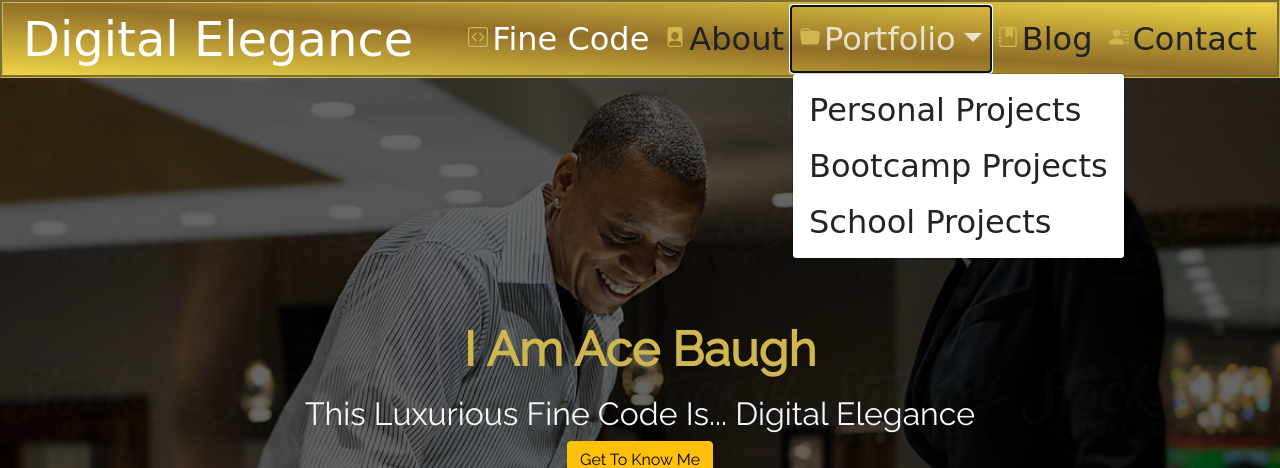
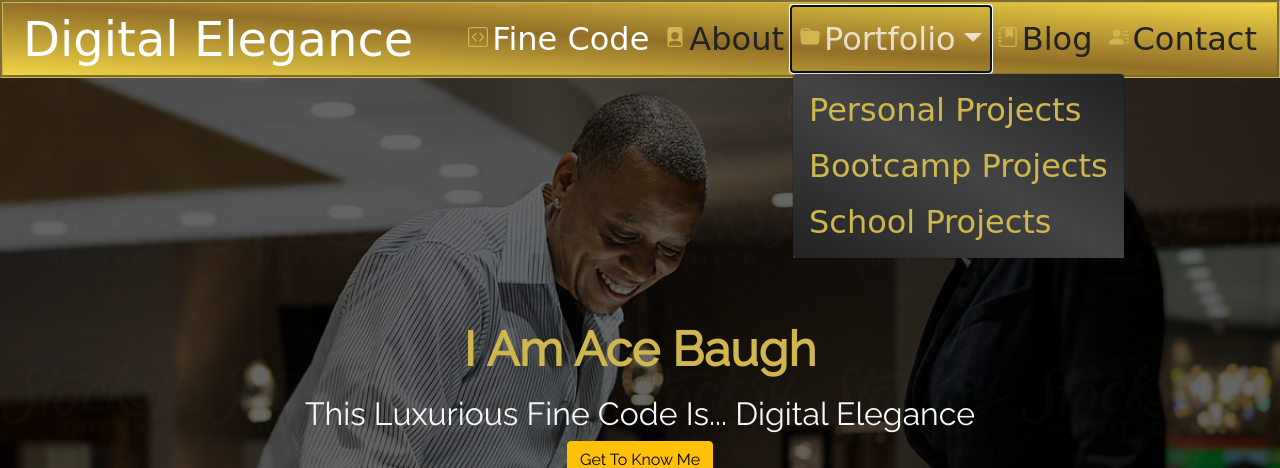
Before and after one commit to acieffe/digitalelegance, a PHP site: page /FineCode/ in a window 1280 px wide, after a click on "Portfolio". Shown: the top 468 px of the page. Run offline with PHP 8.4, Linux system fonts and the light colour scheme; some web fonts are replaced.

Commit message:
New fixes to the nav

```diff
--- a/FineCode/css/style.css
+++ b/FineCode/css/style.css
@@ -60,6 +60,11 @@ a {
 .navbar-dark .navbar-toggler {
 	color: rgba(255, 255, 255, 0.55);
 	border: var(--gold) 3px groove;
+}
+
+.dropdown-item:hover {
+	background-color: rgba(34, 34, 34, 0.4);
+	color: var(--white);
 }
 
 .header-logo {
@@ -173,10 +178,10 @@ footer svg:hover {
 	margin-bottom: 0;
 }
 
-@media only screen and (max-width: 1000px) {
-	.header-logo {
-		font-size: 2em;
-	}
+@media only screen and (min-width: 992px) {
+   .nav-link svg {
+      color: var(--gold);
+   }
 }
 
 @media only screen and (max-width: 450px) {
@@ -211,7 +216,6 @@ footer svg:hover {
 	color: var(--dkSteel);
 }
 
-
 .text-black {
 	color: var(--dkSteel);
 }
--- a/FineCode/index.html
+++ b/FineCode/index.html
@@ -40,15 +40,16 @@
 				<!-- Navbar Links -->
 				<div class="collapse navbar-collapse flex-grow-1 text-right" id="navbarNavDropdown">
 					<ul class="navbar-nav ms-auto flex-nowrap mb-md-0">
+
 						<!-- Link - Home -->
-						<li class="nav-item">
+						<li class="nav-item px-3 px-lg-0">
 							<a class="nav-link active" aria-current="page" id="homeLink" href="#home"
 								><svg
 									xmlns="http://www.w3.org/2000/svg"
 									width="20"
 									height="20"
 									fill="currentColor"
-									class="bi bi-code-square me-1 mb-2 text-gold"
+									class="bi bi-code-square me-1 mb-2"
 									viewBox="0 0 16 16"
 								>
 									<path
@@ -62,14 +63,14 @@
 						</li>
 
 						<!-- Link - About -->
-						<li class="nav-item">
+						<li class="nav-item px-3 px-lg-0">
 							<a class="nav-link" id="aboutLink" href="#aboutMe"
 								><svg
 									xmlns="http://www.w3.org/2000/svg"
 									width="20"
 									height="20"
 									fill="currentColor"
-									class="bi bi-file-person-fill me-1 mb-2 text-gold"
+									class="bi bi-file-person-fill me-1 mb-2"
 									viewBox="0 0 16 16"
 								>
 									<path
@@ -80,14 +81,14 @@
 						</li>
 
 						<!-- Link - Portfolio > Dropdown -->
-						<li class="nav-item dropdown">
+						<li class="nav-item px-3 px-lg-0 dropdown">
 							<a class="nav-link dropdown-toggle" href="#" id="portfolioLink" role="button" data-bs-toggle="dropdown" aria-expanded="false"
 								><svg
 									xmlns="http://www.w3.org/2000/svg"
 									width="20"
 									height="20"
 									fill="currentColor"
-									class="bi bi-camera-fill me-1 mb-2 text-gold"
+									class="bi bi-camera-fill me-1 mb-2"
 									viewBox="0 0 16 16"
 								>
 									<path
@@ -97,22 +98,22 @@
 							>
 
 							<!-- Dropdown in Portfolio -->
-							<ul class="dropdown-menu" aria-labelledby="portfolioLink">
-								<li><a class="dropdown-item" href="#projects">Personal Projects</a></li>
-								<li><a class="dropdown-item" href="#projects">Bootcamp Projects</a></li>
-								<li><a class="dropdown-item" href="#projects">School Projects</a></li>
+							<ul class="dropdown-menu bg-steel mb-2" aria-labelledby="portfolioLink">
+								<li><a class="dropdown-item text-gold" href="#projects">Personal Projects</a></li>
+								<li><a class="dropdown-item text-gold" href="#projects">Bootcamp Projects</a></li>
+								<li><a class="dropdown-item text-gold" href="#projects">School Projects</a></li>
 							</ul>
 						</li>
 
 						<!-- Link - Blog  -->
-						<li class="nav-item">
+						<li class="nav-item px-3 px-lg-0">
 							<a class="nav-link" id="blogLink" href="#blog"
 								><svg
 									xmlns="http://www.w3.org/2000/svg"
 									width="20"
 									height="20"
 									fill="currentColor"
-									class="bi bi-journal-bookmark-fill me-1 mb-2 text-gold"
+									class="bi bi-journal-bookmark-fill me-1 mb-2"
 									viewBox="0 0 16 16"
 								>
 									<path fill-rule="evenodd" d="M6 1h6v7a.5.5 0 0 1-.757.429L9 7.083 6.757 8.43A.5.5 0 0 1 6 8V1z" />
@@ -127,14 +128,14 @@
 						</li>
 
 						<!-- Link - Contact -->
-						<li class="nav-item">
+						<li class="nav-item px-3 px-lg-0">
 							<a class="nav-link" id="contactLink" href="#contact"
 								><svg
 									xmlns="http://www.w3.org/2000/svg"
 									width="20"
 									height="20"
 									fill="currentColor"
-									class="bi bi-person-lines-fill me-1 mb-2 text-gold"
+									class="bi bi-person-lines-fill me-1 mb-2"
 									viewBox="0 0 16 16"
 								>
 									<path
```
